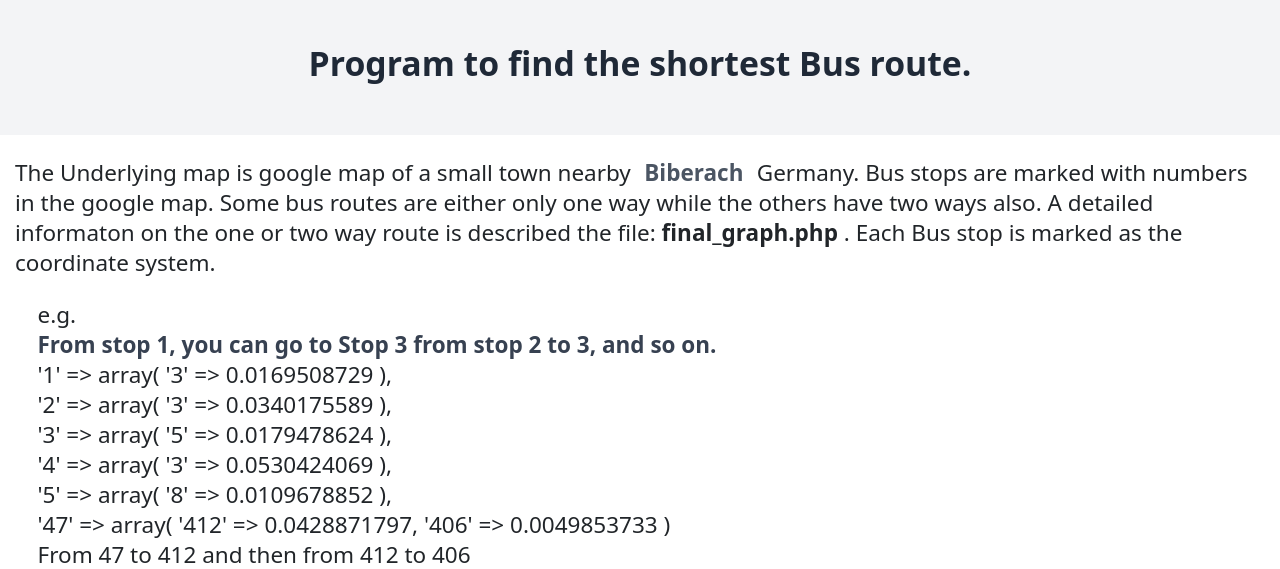
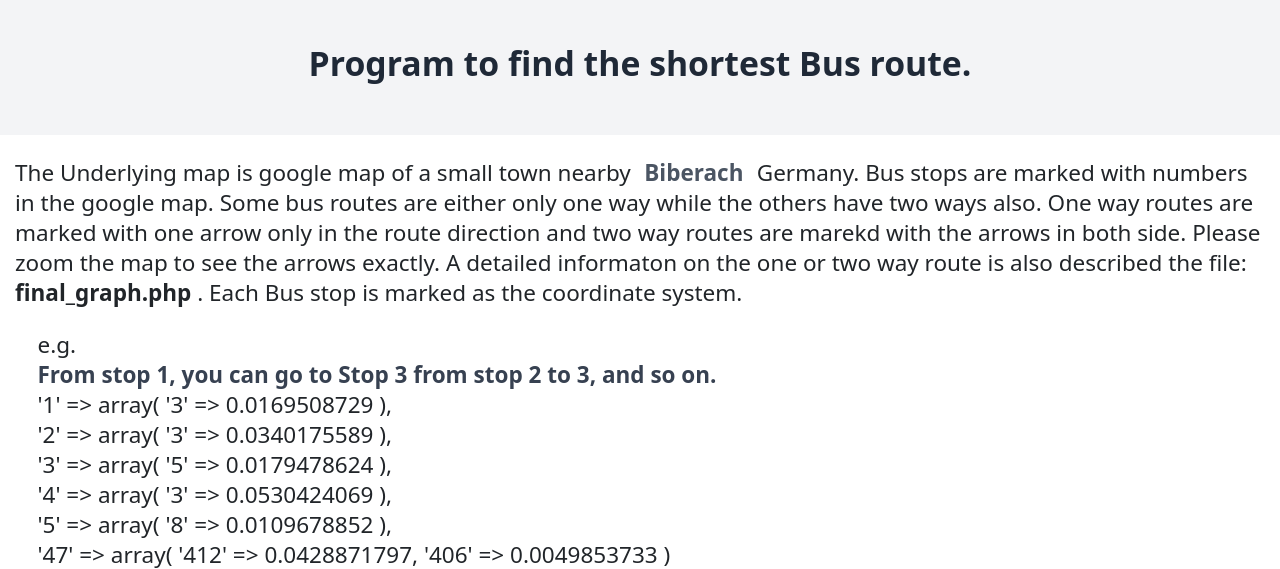
Before and after one commit to dr-roshyara/route-determination, a PHP site: page / in a window 1280 px wide. Shown: the top 569 px of the page. Run offline with PHP 8.4, Linux system fonts and the light colour scheme; data that the repository does not hold is empty; some libraries are stand-ins or nearby versions.

Commit message:
example picture added

```diff
--- a/src/main.php
+++ b/src/main.php
@@ -4,8 +4,8 @@
 
 <div class="container" >
 <div class="flex flex-col text-2xl py-4">
-    <p class="mx-auto"> The Underlying map is google map  of a small town nearby <a class=" px-2 font-bold  text-gray-600" href=" https://biberach-riss.de/" > Biberach </a>Germany.   Bus stops are marked with numbers in the google map. Some bus routes are either only one way while the others have  two ways also. A detailed informaton on the one or two way route is described the file:
-
+    <p class="mx-auto"> The Underlying map is google map  of a small town nearby <a class=" px-2 font-bold  text-gray-600" href=" https://biberach-riss.de/" > Biberach </a>Germany.   Bus stops are marked with numbers in the google map. Some bus routes are either only one way while the others have  two ways also. One way routes are marked with one arrow only in the route direction  and two way routes are marekd with the arrows in both side. Please zoom the map to see the arrows exactly.
+      A detailed informaton on the one or two way route is also described the file:
      <b> final_graph.php </b>. Each Bus stop is marked as the coordinate system.
       <p class=" my-4 px-4 ">
         e.g.<br>
```
